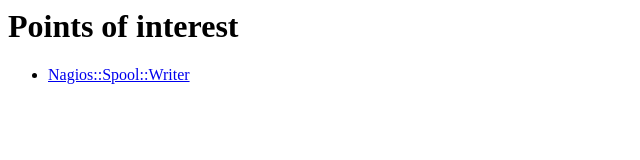
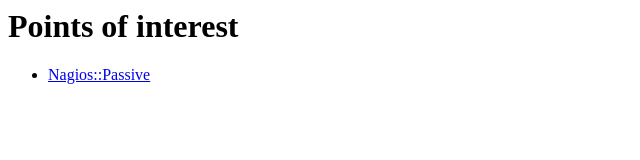
Before and after one commit to datamuc/datamuc.github.com, a plain HTML site: page index.html in a window 1280 px wide. Shown: the full height of the page, 0-640 px from the left. Drawn offline with Linux system fonts and the light colour scheme.

Commit message:
renamed Nagios::Spool::Writer

```diff
--- a/index.html
+++ b/index.html
@@ -3,7 +3,7 @@
 <h1> Points of interest </h1>
 
 <ul>
-<li><a href="http://github.com/datamuc/Nagios-Spool-Writer">Nagios::Spool::Writer</a></li>
+<li><a href="http://github.com/datamuc/Nagios-Passive">Nagios::Passive</a></li>
 </ul>
 
 </body>
```
